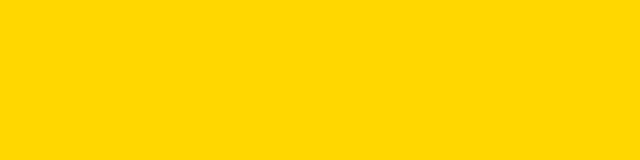
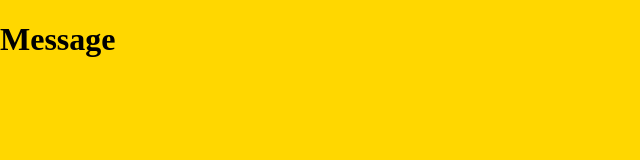
Before and after one commit to Taabi786/taabi-project, a plain HTML site: page index.html in a window 1280 px wide. Shown: the whole page, without its empty margins (0-640 px from the left). Drawn offline with Linux system fonts and the light colour scheme.

Commit message:
my 2nd commit

```diff
--- a/index.html
+++ b/index.html
@@ -9,6 +9,6 @@
     <link rel="stylesheet" href="/css/styles.css">
 </head>
 <body>
-
+    <h1>Message</h1>
 </body>
 </html>
```
